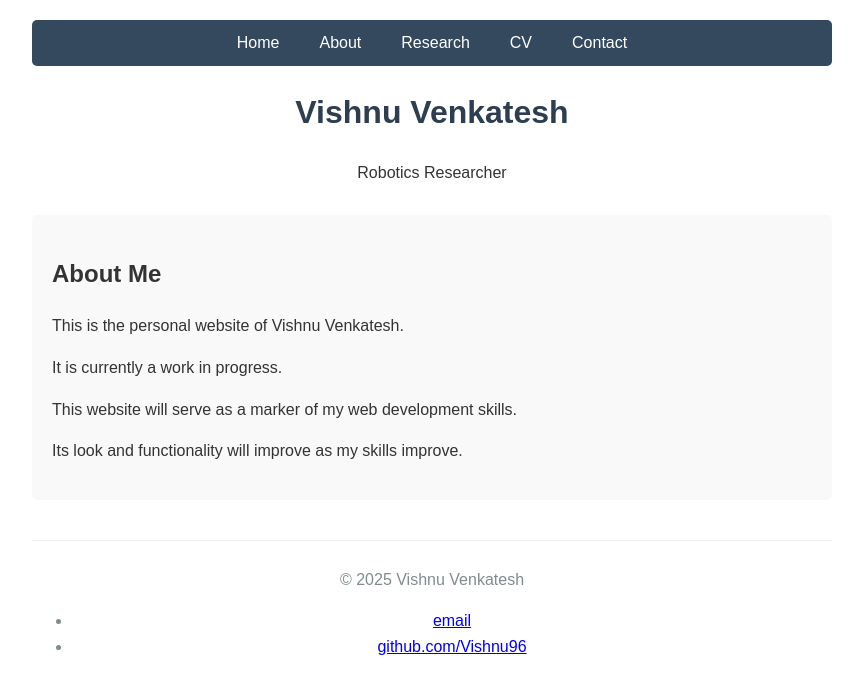
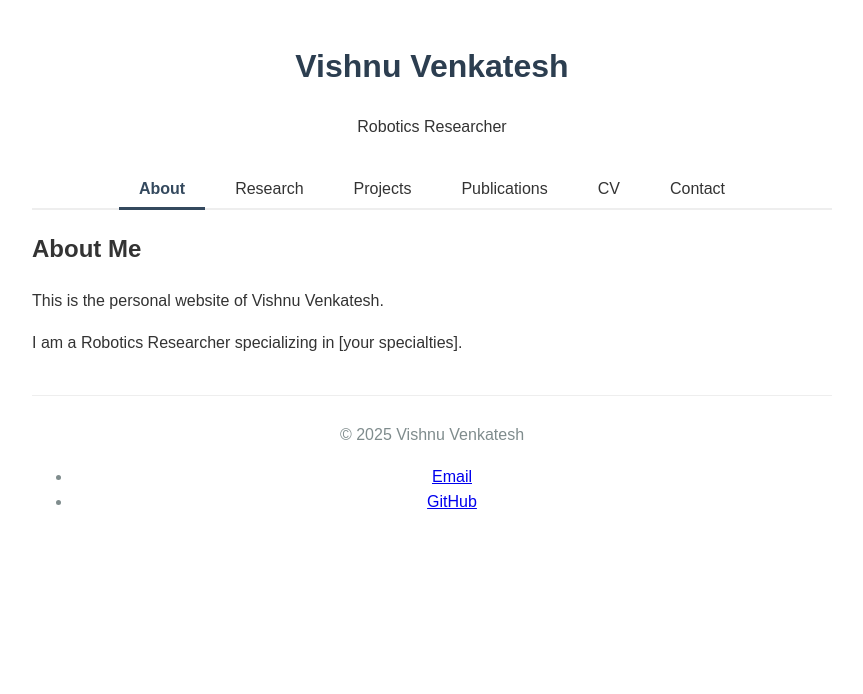
Before and after one commit to Vishnu96/Vishnu96.github.io, a Jekyll site: the page built from index.html, in a window 1280 px wide. Shown: the top 694 px of the page, without its empty margins (208-1071 px from the left). Built offline with Jekyll 4.4.1, drawn with Linux system fonts in a browser that asks for light colours.

```diff
--- a/_layouts/default.html
+++ b/_layouts/default.html
@@ -3,25 +3,14 @@
 <head>
     <meta charset="UTF-8">
     <meta name="viewport" content="width=device-width, initial-scale=1.0">
-    <title>{{ page.title }}</title>
+    <title>{{ page.title }} | Vishnu Venkatesh</title>
     <link rel="stylesheet" href="/css/main.css">
 </head>
 <body>
-    <nav>
-		<ul>
-			<li><a href="/">Home</a></li>
-			<li><a href="/about/">About</a></li>
-			<li class="dropdown">
-				<a href="javascript:void(0)" class="dropbtn">Research</a>
-				<div class="dropdown-content">
-					<a href="/projects/">Projects</a>
-					<a href="/publications/">Publications</a>
-				</div>
-			</li>
-			<li><a href="/cv/">CV</a></li>
-			<li><a href="/contact/">Contact</a></li>
-		</ul>
-	</nav>
+    <header>
+        <h1>Vishnu Venkatesh</h1>
+        <p>Robotics Researcher</p>
+    </header>
 
     <div class="container">
         {{ content }}
@@ -30,8 +19,8 @@
     <footer>
         <p>&copy; 2025 Vishnu Venkatesh</p>
         <ul>
-            <li><a href="mailto:vishnu.venkatesh1996@gmail.com">email</a></li>
-            <li><a href="https://github.com/Vishnu96">github.com/Vishnu96</a></li>
+            <li><a href="mailto:vishnu.venkatesh1996@gmail.com">Email</a></li>
+            <li><a href="https://github.com/Vishnu96">GitHub</a></li>
         </ul>
     </footer>
 
--- a/css/main.css
+++ b/css/main.css
@@ -156,3 +156,83 @@ footer {
 .download-link a:hover {
     background-color: #2c3e50;
 }
+
+/* Tab Container */
+.tab-container {
+  width: 100%;
+  margin-top: 20px;
+}
+
+/* Tabs Navigation */
+.tabs {
+  display: flex;
+  justify-content: center;
+  flex-wrap: wrap;
+  margin-bottom: 20px;
+  border-bottom: 2px solid #eee;
+}
+
+.tab-button {
+  background-color: transparent;
+  border: none;
+  padding: 10px 20px;
+  margin: 0 5px;
+  cursor: pointer;
+  font-size: 16px;
+  color: #333;
+  transition: all 0.3s ease;
+  position: relative;
+}
+
+.tab-button:after {
+  content: '';
+  position: absolute;
+  width: 0;
+  height: 3px;
+  bottom: -2px;
+  left: 0;
+  background-color: #34495e;
+  transition: width 0.3s ease;
+}
+
+.tab-button:hover:after {
+  width: 100%;
+}
+
+.tab-button.active {
+  color: #34495e;
+  font-weight: bold;
+}
+
+.tab-button.active:after {
+  width: 100%;
+}
+
+/* Tab Content */
+.content-section {
+  display: none;
+  animation: fadeIn 0.5s ease;
+}
+
+.content-section.active {
+  display: block;
+}
+
+@keyframes fadeIn {
+  from { opacity: 0; }
+  to { opacity: 1; }
+}
+
+/* Responsive tabs */
+@media (max-width: 600px) {
+  .tabs {
+    flex-direction: column;
+    align-items: center;
+  }
+
+  .tab-button {
+    margin: 5px 0;
+    width: 100%;
+    text-align: center;
+  }
+}
--- a/index.html
+++ b/index.html
@@ -3,17 +3,57 @@ layout: default
 title: Home
 ---
 
-<header>
-    <h1>Vishnu Venkatesh</h1>
-    <p>Robotics Researcher</p>
-</header>
+<div class="tab-container">
+  <div class="tabs">
+    <button class="tab-button active" data-tab="about">About</button>
+    <button class="tab-button" data-tab="research">Research</button>
+    <button class="tab-button" data-tab="projects">Projects</button>
+    <button class="tab-button" data-tab="publications">Publications</button>
+    <button class="tab-button" data-tab="cv">CV</button>
+    <button class="tab-button" data-tab="contact">Contact</button>
+  </div>
 
-<main>
-    <section id="about">
-        <h2>About Me</h2>
-        <p>This is the personal website of Vishnu Venkatesh.</p>
-        <p>It is currently a work in progress.</p>
-        <p>This website will serve as a marker of my web development skills.</p>
-        <p>Its look and functionality will improve as my skills improve.</p>
-    </section>
-</main>
+  <div class="tab-content">
+    <!-- About Section -->
+    <div id="about" class="content-section active">
+      <h2>About Me</h2>
+      <p>This is the personal website of Vishnu Venkatesh.</p>
+      <p>I am a Robotics Researcher specializing in [your specialties].</p>
+      <!-- Add more about content here -->
+    </div>
+
+    <!-- Research Section -->
+    <div id="research" class="content-section">
+      <h2>Research</h2>
+      <p>My research focuses on [your research areas].</p>
+      <!-- Add more research content here -->
+    </div>
+
+    <!-- Projects Section -->
+    <div id="projects" class="content-section">
+      <h2>Projects</h2>
+      <p>Here are some of my notable projects:</p>
+      <!-- Project list here -->
+    </div>
+
+    <!-- Publications Section -->
+    <div id="publications" class="content-section">
+      <h2>Publications</h2>
+      <p>My academic publications:</p>
+      <!-- Publications list here -->
+    </div>
+
+    <!-- CV Section -->
+    <div id="cv" class="content-section">
+      <h2>Curriculum Vitae</h2>
+      <!-- CV content here -->
+    </div>
+
+    <!-- Contact Section -->
+    <div id="contact" class="content-section">
+      <h2>Contact</h2>
+      <p>You can reach me at: [your contact information]</p>
+      <!-- Contact information here -->
+    </div>
+  </div>
+</div>
--- a/js/main.js
+++ b/js/main.js
@@ -2,3 +2,39 @@
 document.addEventListener('DOMContentLoaded', function() {
     console.log('Website loaded successfully!');
 });
+
+document.addEventListener('DOMContentLoaded', function() {
+  // Tab functionality
+  const tabButtons = document.querySelectorAll('.tab-button');
+  const contentSections = document.querySelectorAll('.content-section');
+
+  tabButtons.forEach(button => {
+    button.addEventListener('click', () => {
+      // Remove active class from all buttons and sections
+      tabButtons.forEach(btn => btn.classList.remove('active'));
+      contentSections.forEach(section => section.classList.remove('active'));
+
+      // Add active class to clicked button and corresponding section
+      button.classList.add('active');
+      const tabId = button.getAttribute('data-tab');
+      document.getElementById(tabId).classList.add('active');
+
+      // Update URL hash without page reload
+      history.pushState(null, null, `#${tabId}`);
+    });
+  });
+
+  // Handle direct access via URL hash
+  if (window.location.hash) {
+    const tab = window.location.hash.substring(1);
+    const tabButton = document.querySelector(`.tab-button[data-tab="${tab}"]`);
+    if (tabButton) tabButton.click();
+  }
+
+  // Listen for hash changes
+  window.addEventListener('hashchange', function() {
+    const tab = window.location.hash.substring(1);
+    const tabButton = document.querySelector(`.tab-button[data-tab="${tab}"]`);
+    if (tabButton) tabButton.click();
+  });
+});
```
Also changed, not shown: deprecated/about.html (renamed from about.html), deprecated/contact.html (renamed from contact.html), deprecated/cv.html (renamed from cv.html), deprecated/pages/projects.html (added), deprecated/pages/publications.html (added), deprecated/projects.html (renamed from projects.html), deprecated/publications.html (renamed from publications.html).
